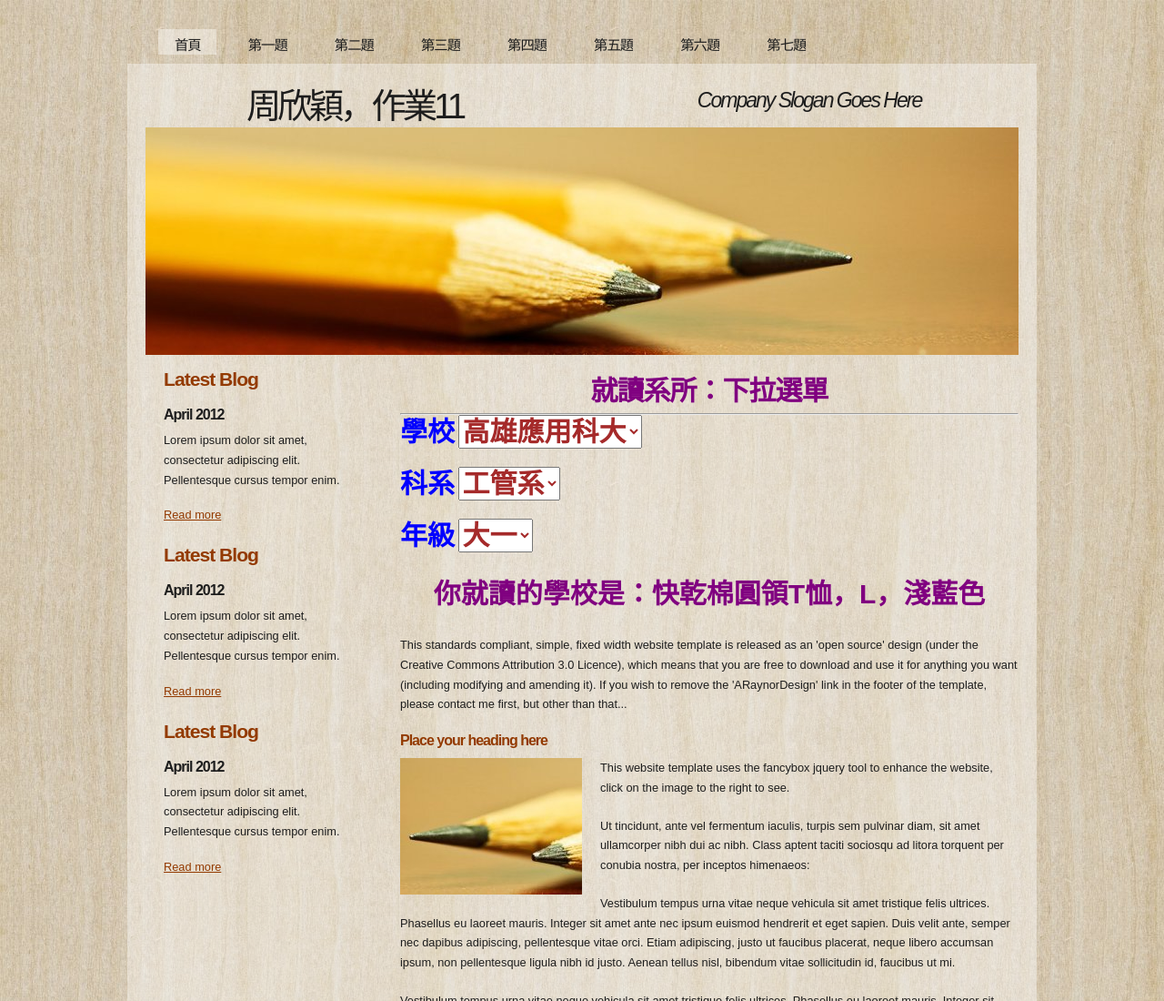
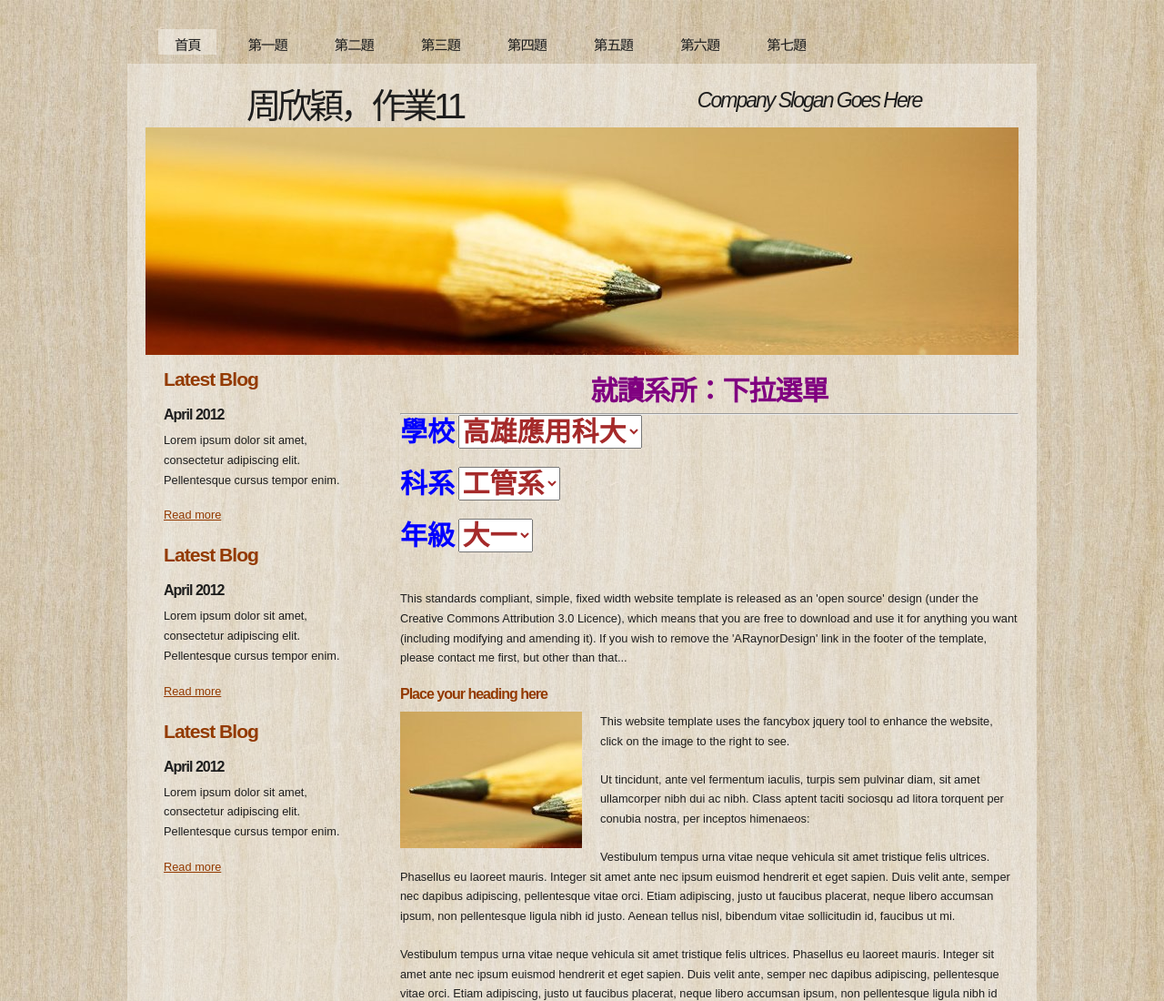
Before and after one commit to chouxinying/hw11, a plain HTML site: page a7.html in a window 1280 px wide. Shown: the top 1100 px of the page at 91% size. Drawn offline with Linux system fonts and the light colour scheme.

Commit message:
Add files via upload

```diff
--- a/a7.html
+++ b/a7.html
@@ -107,7 +107,7 @@
 
           </p>
           <p class="s1" id="p1">
-            你就讀的學校是：快乾棉圓領T恤，L，淺藍色
+
 
           </p>
 
```
